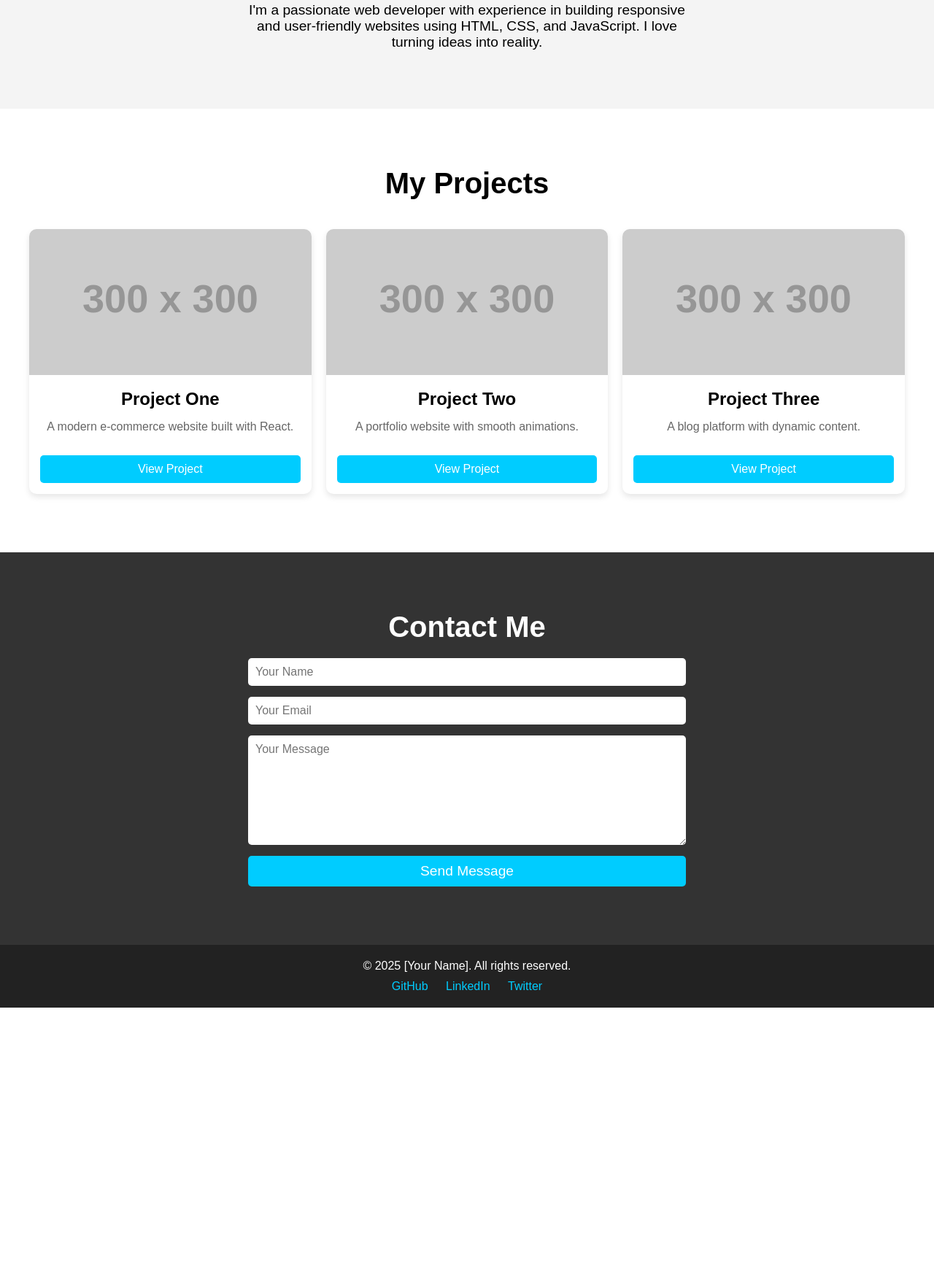
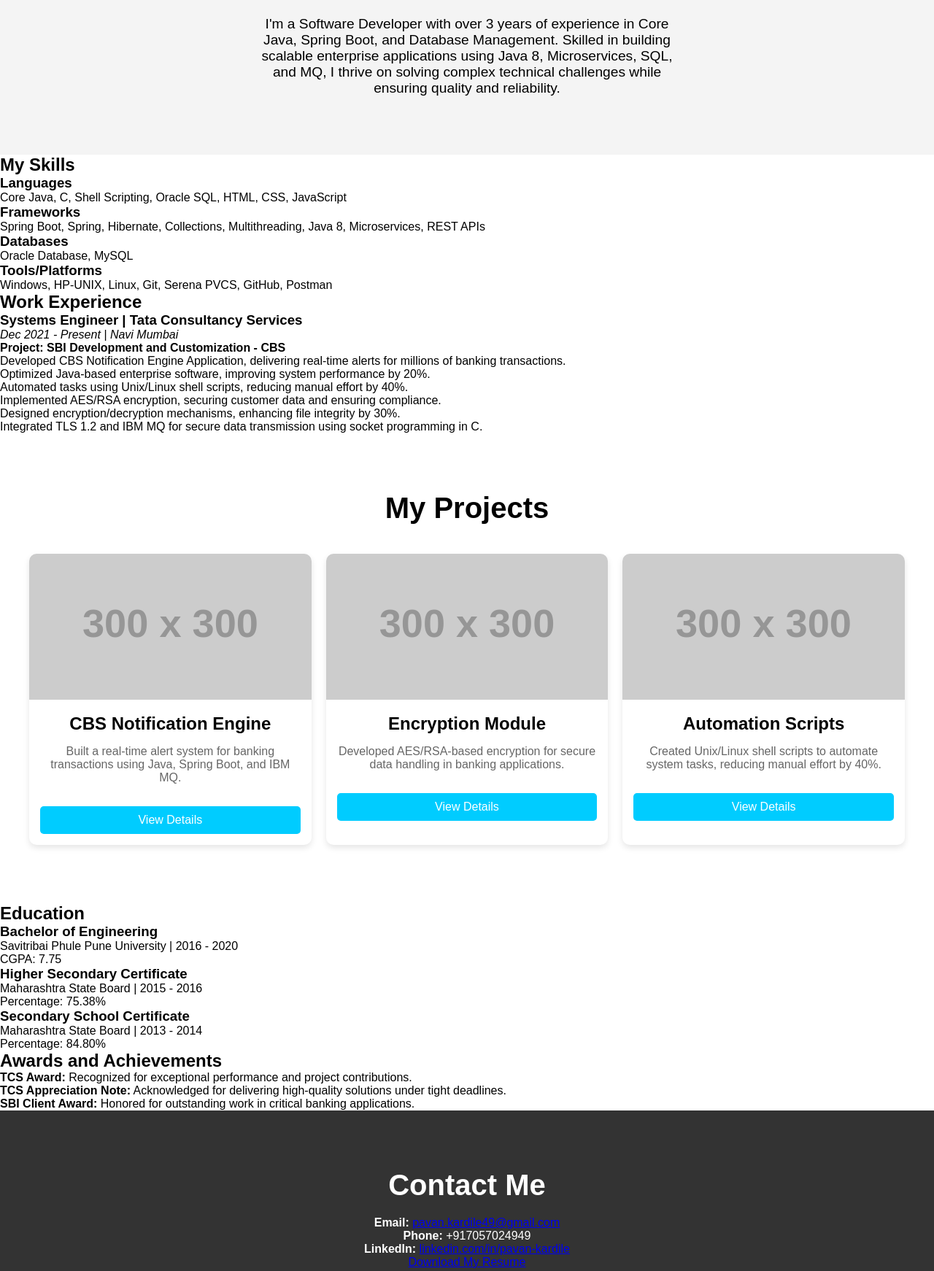
Before and after one commit to Pavan-Kardile/Portfolio, a plain HTML site: page index.html in a window 1280 px wide. Shown: the part 942-2684 px from the top of the page at 73% size. Before the commit the page ends 2323 px from the top, so only its background shows below. Drawn offline with Linux system fonts and the light colour scheme; placeholder pictures from the web are drawn by us.

Commit message:
Update index.html

```diff
--- a/index.html
+++ b/index.html
@@ -3,17 +3,27 @@
 <head>
     <meta charset="UTF-8">
     <meta name="viewport" content="width=device-width, initial-scale=1.0">
-    <title>My Portfolio</title>
+    <title>Pavan Kardile - Software Developer</title>
     <link rel="stylesheet" href="styles.css">
 </head>
-<body>
+<body class="light-mode">
+    <!-- Theme Toggle -->
+    <button class="theme-toggle" aria-label="Toggle Dark/Light Mode">
+        <span class="sun">☀️</span>
+        <span class="moon">🌙</span>
+    </button>
+
     <!-- Navigation -->
     <nav>
-        <div class="logo">Portfolio</div>
+        <div class="logo">Pavan Kardile</div>
         <ul class="nav-links">
             <li><a href="#home">Home</a></li>
             <li><a href="#about">About</a></li>
+            <li><a href="#skills">Skills</a></li>
+            <li><a href="#experience">Experience</a></li>
             <li><a href="#projects">Projects</a></li>
+            <li><a href="#education">Education</a></li>
+            <li><a href="#awards">Awards</a></li>
             <li><a href="#contact">Contact</a></li>
         </ul>
         <div class="hamburger">☰</div>
@@ -21,15 +31,59 @@
 
     <!-- Hero Section -->
     <section id="home" class="hero">
-        <h1>Hi, I'm [Your Name]</h1>
-        <p>Web Developer | Designer | Creator</p>
-        <a href="#projects" class="cta-button">View My Work</a>
+        <h1>Hi, I'm <span class="typing">Pavan Kardile</span></h1>
+        <p>Software Developer | Java | Spring Boot | Microservices</p>
+        <div class="hero-buttons">
+            <a href="#projects" class="cta-button">Explore My Work</a>
+            <a href="Resume_Pavan_Kardile.pdf" class="cta-button resume-button" download>Download Resume</a>
+        </div>
     </section>
 
     <!-- About Section -->
     <section id="about" class="about">
         <h2>About Me</h2>
-        <p>I'm a passionate web developer with experience in building responsive and user-friendly websites using HTML, CSS, and JavaScript. I love turning ideas into reality.</p>
+        <p>I'm a Software Developer with over 3 years of experience in Core Java, Spring Boot, and Database Management. Skilled in building scalable enterprise applications using Java 8, Microservices, SQL, and MQ, I thrive on solving complex technical challenges while ensuring quality and reliability.</p>
+    </section>
+
+    <!-- Skills Section -->
+    <section id="skills" class="skills">
+        <h2>My Skills</h2>
+        <div class="skills-grid">
+            <div class="skill-category">
+                <h3>Languages</h3>
+                <p>Core Java, C, Shell Scripting, Oracle SQL, HTML, CSS, JavaScript</p>
+            </div>
+            <div class="skill-category">
+                <h3>Frameworks</h3>
+                <p>Spring Boot, Spring, Hibernate, Collections, Multithreading, Java 8, Microservices, REST APIs</p>
+            </div>
+            <div class="skill-category">
+                <h3>Databases</h3>
+                <p>Oracle Database, MySQL</p>
+            </div>
+            <div class="skill-category">
+                <h3>Tools/Platforms</h3>
+                <p>Windows, HP-UNIX, Linux, Git, Serena PVCS, GitHub, Postman</p>
+            </div>
+        </div>
+    </section>
+
+    <!-- Experience Section -->
+    <section id="experience" class="experience">
+        <h2>Work Experience</h2>
+        <div class="experience-item">
+            <h3>Systems Engineer | Tata Consultancy Services</h3>
+            <p><em>Dec 2021 - Present | Navi Mumbai</em></p>
+            <p><strong>Project: SBI Development and Customization - CBS</strong></p>
+            <ul>
+                <li>Developed CBS Notification Engine Application, delivering real-time alerts for millions of banking transactions.</li>
+                <li>Optimized Java-based enterprise software, improving system performance by 20%.</li>
+                <li>Automated tasks using Unix/Linux shell scripts, reducing manual effort by 40%.</li>
+                <li>Implemented AES/RSA encryption, securing customer data and ensuring compliance.</li>
+                <li>Designed encryption/decryption mechanisms, enhancing file integrity by 30%.</li>
+                <li>Integrated TLS 1.2 and IBM MQ for secure data transmission using socket programming in C.</li>
+            </ul>
+        </div>
     </section>
 
     <!-- Projects Section -->
@@ -37,47 +91,76 @@
         <h2>My Projects</h2>
         <div class="project-grid">
             <div class="project-card">
-                <img src="https://via.placeholder.com/300" alt="Project 1">
-                <h3>Project One</h3>
-                <p>A modern e-commerce website built with React.</p>
-                <a href="#" class="project-link">View Project</a>
+                <img src="https://via.placeholder.com/300" alt="CBS Notification Engine">
+                <h3>CBS Notification Engine</h3>
+                <p>Built a real-time alert system for banking transactions using Java, Spring Boot, and IBM MQ.</p>
+                <a href="#" class="project-link">View Details</a>
             </div>
             <div class="project-card">
-                <img src="https://via.placeholder.com/300" alt="Project 2">
-                <h3>Project Two</h3>
-                <p>A portfolio website with smooth animations.</p>
-                <a href="#" class="project-link">View Project</a>
+                <img src="https://via.placeholder.com/300" alt="Encryption Module">
+                <h3>Encryption Module</h3>
+                <p>Developed AES/RSA-based encryption for secure data handling in banking applications.</p>
+                <a href="#" class="project-link">View Details</a>
             </div>
             <div class="project-card">
-                <img src="https://via.placeholder.com/300" alt="Project 3">
-                <h3>Project Three</h3>
-                <p>A blog platform with dynamic content.</p>
-                <a href="#" class="project-link">View Project</a>
+                <img src="https://via.placeholder.com/300" alt="Automation Scripts">
+                <h3>Automation Scripts</h3>
+                <p>Created Unix/Linux shell scripts to automate system tasks, reducing manual effort by 40%.</p>
+                <a href="#" class="project-link">View Details</a>
             </div>
         </div>
+    </section>
+
+    <!-- Education Section -->
+    <section id="education" class="education">
+        <h2>Education</h2>
+        <div class="education-item">
+            <h3>Bachelor of Engineering</h3>
+            <p>Savitribai Phule Pune University | 2016 - 2020</p>
+            <p>CGPA: 7.75</p>
+        </div>
+        <div class="education-item">
+            <h3>Higher Secondary Certificate</h3>
+            <p>Maharashtra State Board | 2015 - 2016</p>
+            <p>Percentage: 75.38%</p>
+        </div>
+        <div class="education-item">
+            <h3>Secondary School Certificate</h3>
+            <p>Maharashtra State Board | 2013 - 2014</p>
+            <p>Percentage: 84.80%</p>
+        </div>
+    </section>
+
+    <!-- Awards Section -->
+    <section id="awards" class="awards">
+        <h2>Awards and Achievements</h2>
+        <ul>
+            <li><strong>TCS Award:</strong> Recognized for exceptional performance and project contributions.</li>
+            <li><strong>TCS Appreciation Note:</strong> Acknowledged for delivering high-quality solutions under tight deadlines.</li>
+            <li><strong>SBI Client Award:</strong> Honored for outstanding work in critical banking applications.</li>
+        </ul>
     </section>
 
     <!-- Contact Section -->
     <section id="contact" class="contact">
         <h2>Contact Me</h2>
-        <form id="contact-form">
-            <input type="text" placeholder="Your Name" required>
-            <input type="email" placeholder="Your Email" required>
-            <textarea placeholder="Your Message" required></textarea>
-            <button type="submit">Send Message</button>
-        </form>
+        <div class="contact-info">
+            <p><strong>Email:</strong> <a href="mailto:pavan.kardile49@gmail.com">pavan.kardile49@gmail.com</a></p>
+            <p><strong>Phone:</strong> +917057024949</p>
+            <p><strong>LinkedIn:</strong> <a href="https://linkedin.com/in/pavan-kardile" target="_blank">linkedin.com/in/pavan-kardile</a></p>
+            <p><a href="Resume_Pavan_Kardile.pdf" class="resume-button" download>Download My Resume</a></p>
+        </div>
     </section>
 
     <!-- Footer -->
     <footer>
-        <p>&copy; 2025 [Your Name]. All rights reserved.</p>
+        <p>© 2025 Pavan Kardile. All rights reserved.</p>
         <div class="social-links">
-            <a href="#">GitHub</a>
-            <a href="#">LinkedIn</a>
-            <a href="#">Twitter</a>
+            <a href="https://linkedin.com/in/pavan-kardile" target="_blank">LinkedIn</a>
+            <a href="https://github.com/yourusername" target="_blank">GitHub</a>
         </div>
     </footer>
 
     <script src="script.js"></script>
 </body>
-      </html>
+    </html>
```
